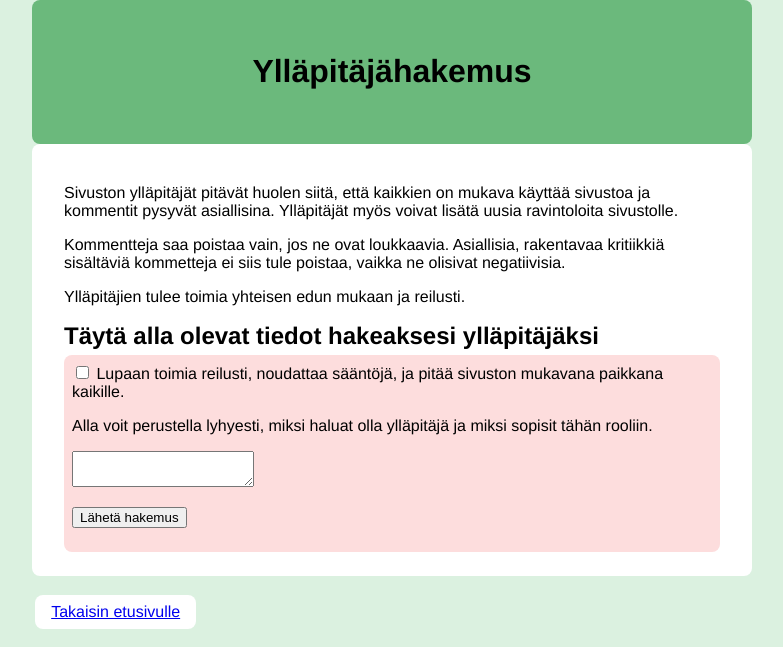
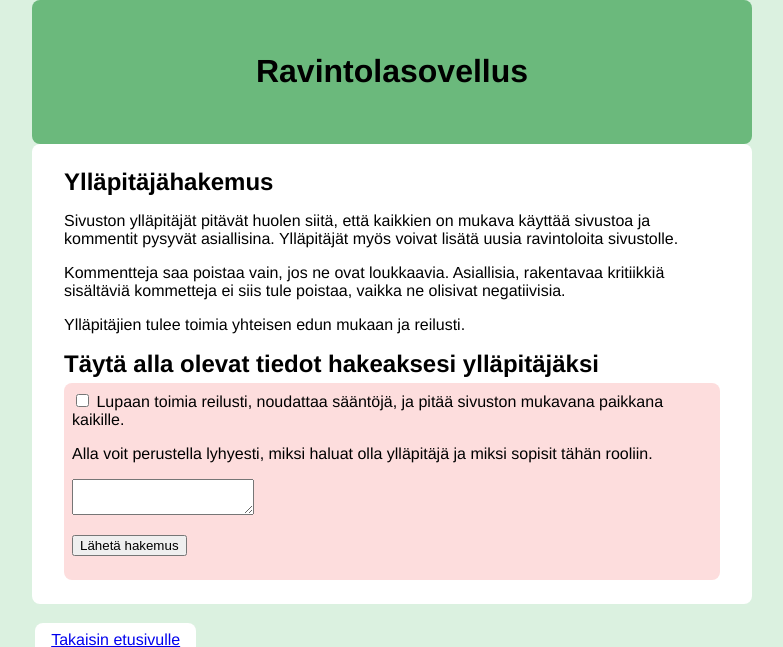
Before and after one commit to emiliaoinas/Ravintolasovellus, a Python web app: template templates/admin_application.html in a window 1280 px wide. Shown: the top 647 px of the page, without its empty margins (248-1031 px from the left). Run offline with Jinja, Linux system fonts and the light colour scheme; the template is opened without the code that fills it, so the values that code supplies are empty.

Commit message:
Change headers

```diff
--- a/templates/admin_application.html
+++ b/templates/admin_application.html
@@ -4,10 +4,11 @@
 
 <body>
     <div class="header">
-    <h1>Ylläpitäjähakemus</h1>
+    <h1>Ravintolasovellus</h1>
     </div>
 
     <div class="content">
+        <h2>Ylläpitäjähakemus</h2>
         <p>Sivuston ylläpitäjät pitävät huolen siitä, että kaikkien on mukava käyttää sivustoa ja kommentit pysyvät asiallisina. Ylläpitäjät myös voivat lisätä uusia ravintoloita sivustolle.</p>
         <p>Kommentteja saa poistaa vain, jos ne ovat loukkaavia. Asiallisia, rakentavaa kritiikkiä sisältäviä kommetteja ei siis tule poistaa, vaikka ne olisivat negatiivisia.</p>
         <p>Ylläpitäjien tulee toimia yhteisen edun mukaan ja reilusti.</p>
```
